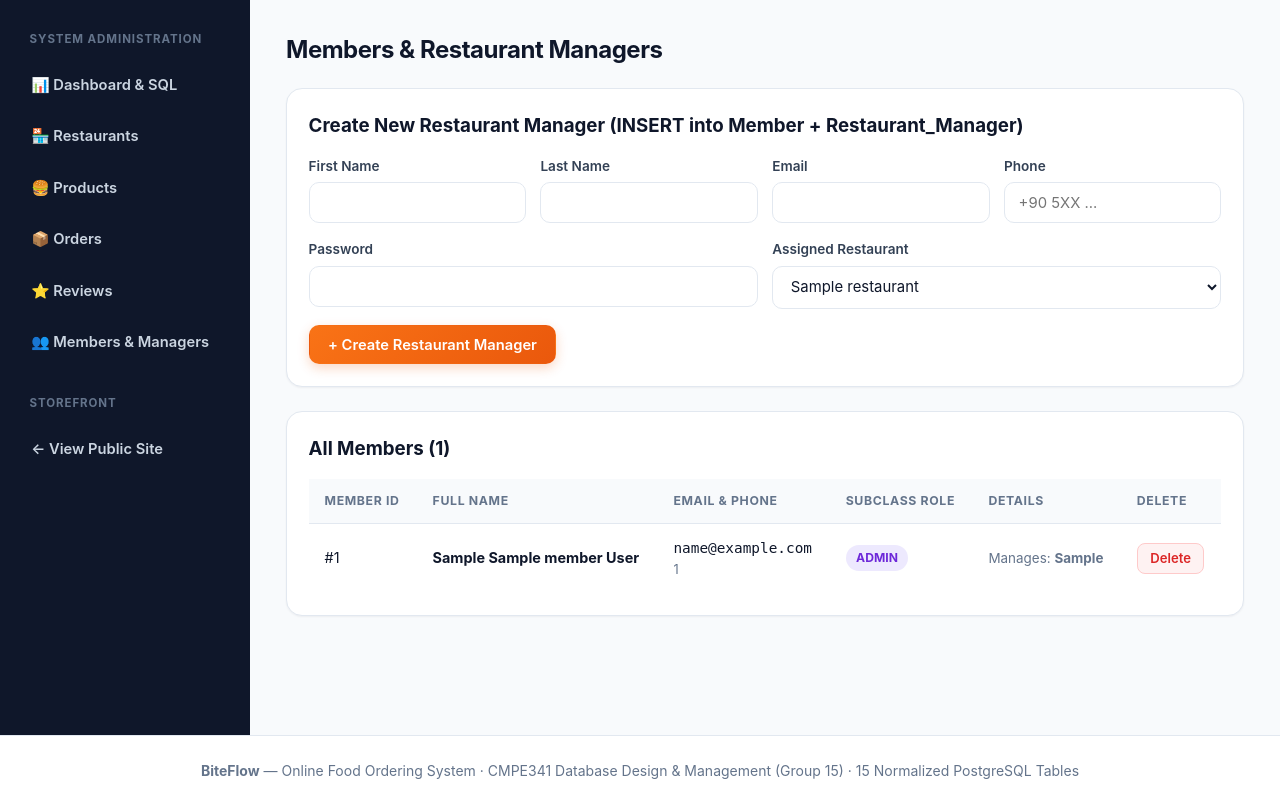
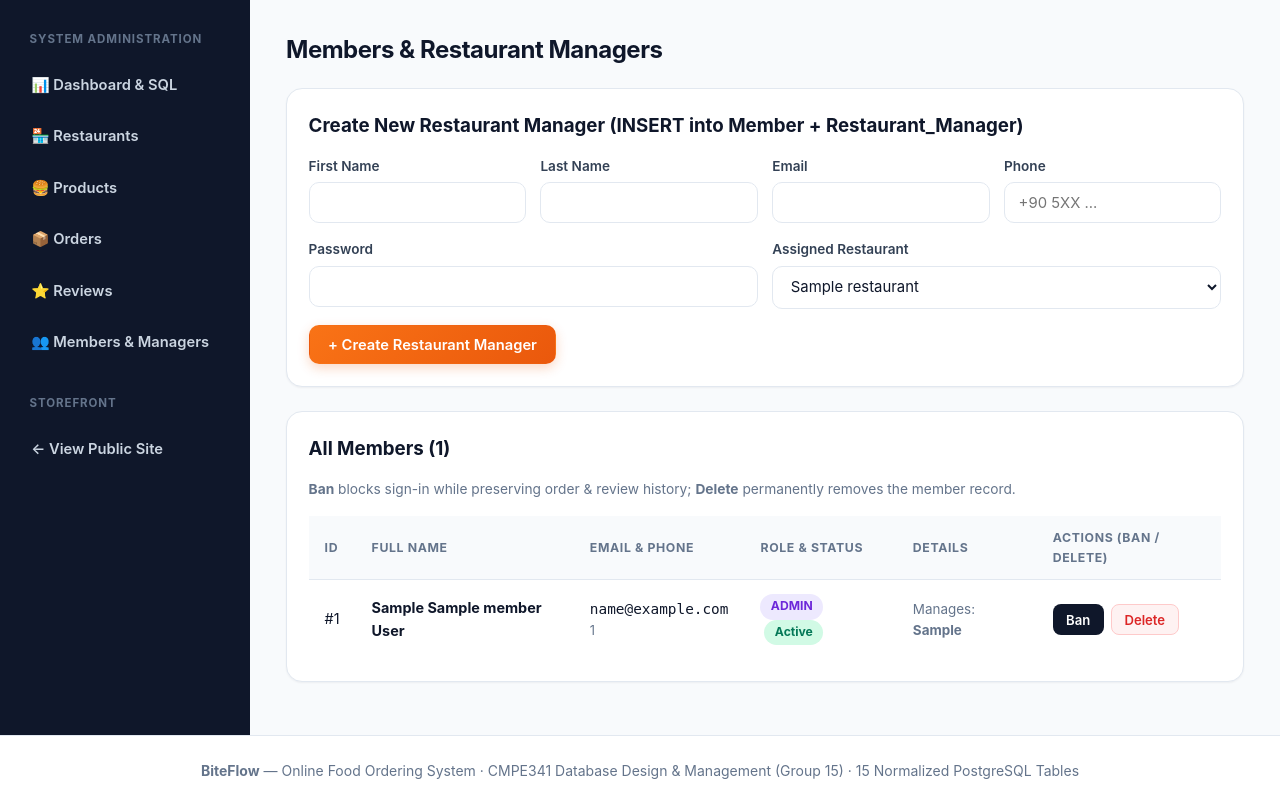
Before and after one commit to mertincircioglu/online-food-ordering-system-group-15, a FastAPI app: template app/templates/admin/members.html in a window 1280 px wide. Shown: the part 68-874 px from the top of the page. Run offline with FastAPI, Linux system fonts and the light colour scheme; the template is opened without the code that fills it: most values are stand-ins (such as "Sample title", 1, 10 or a date in 2020); some libraries are stand-ins or nearby versions.

Commit message:
Add Admin Ban/Unban member toggle and Manager Past Orders archive (no new entities)

```diff
--- a/app/auth.py
+++ b/app/auth.py
@@ -31,6 +31,7 @@ def get_current_user(request: Request):
             m.middle_name,
             m.last_name,
             m.phone_number,
+            m.is_banned,
             a.admin_id,
             rm.manager_id,
             rm.restaurant_id AS managed_restaurant_id,
@@ -54,6 +55,9 @@ def get_current_user(request: Request):
     )
     if not row:
         return None
+    if row["is_banned"]:
+        request.session.clear()
+        return None
     parts = [row["first_name"], row["middle_name"], row["last_name"]]
     row["full_name"] = " ".join(p for p in parts if p)
     return row
--- a/app/main.py
+++ b/app/main.py
@@ -140,7 +140,7 @@ def login_submit(
 ):
     member = fetch_one(
         """
-        SELECT m.member_id, m.email, m.first_name, m.last_name, m.password_hash,
+        SELECT m.member_id, m.email, m.first_name, m.last_name, m.password_hash, m.is_banned,
                CASE
                    WHEN a.admin_id IS NOT NULL THEN 'admin'
                    WHEN rm.manager_id IS NOT NULL THEN 'manager'
@@ -155,6 +155,10 @@ def login_submit(
     )
     if not member or not verify_password(password, member["password_hash"]):
         flash(request, "Invalid email or password.", "error")
+        return RedirectResponse("/login", status_code=303)
+
+    if member["is_banned"]:
+        flash(request, "This account has been banned by an administrator.", "error")
         return RedirectResponse("/login", status_code=303)
 
     request.session["member_id"] = member["member_id"]
@@ -1220,6 +1224,7 @@ def manager_orders(request: Request):
         LEFT  JOIN order_items oi ON o.order_id            = oi.order_id
         LEFT  JOIN product p      ON oi.product_id         = p.product_id
         WHERE o.restaurant_id = %s
+          AND o.order_status IN ('Order Confirmed', 'Preparing', 'On the way')
         GROUP BY o.order_id, m.first_name, m.last_name, m.phone_number, a.address_id
         ORDER BY o.order_date DESC
         """,
@@ -1232,6 +1237,40 @@ def manager_orders(request: Request):
     )
 
 
+@app.get("/manager/past-orders", response_class=HTMLResponse)
+def manager_past_orders(request: Request):
+    user, blocked = require_manager(request)
+    if blocked:
+        return blocked
+
+    orders = fetch_all(
+        """
+        SELECT
+            o.*,
+            m.first_name || ' ' || m.last_name AS customer_name,
+            m.phone_number                     AS customer_phone,
+            COALESCE(a.district || ', ' || a.neighborhood || ', ' || a.street, 'Self Pick-up') AS delivery_location,
+            STRING_AGG(p.product_name || ' × ' || oi.quantity, ', ' ORDER BY p.product_name) AS items_summary
+        FROM orders o
+        INNER JOIN customer c     ON o.customer_id         = c.customer_id
+        INNER JOIN member m       ON c.member_id           = m.member_id
+        LEFT  JOIN address a      ON o.delivery_address_id = a.address_id
+        LEFT  JOIN order_items oi ON o.order_id            = oi.order_id
+        LEFT  JOIN product p      ON oi.product_id         = p.product_id
+        WHERE o.restaurant_id = %s
+          AND o.order_status IN ('Delivered', 'Cancelled')
+        GROUP BY o.order_id, m.first_name, m.last_name, m.phone_number, a.address_id
+        ORDER BY o.order_date DESC
+        """,
+        (user["managed_restaurant_id"],),
+    )
+    return render(
+        request,
+        "manager/past_orders.html",
+        {"active_nav": "past_orders", "orders": orders},
+    )
+
+
 @app.post("/manager/orders/{order_id}/update")
 def manager_order_update(request: Request, order_id: int, order_status: str = Form(...)):
     user, blocked = require_manager(request)
@@ -1242,7 +1281,10 @@ def manager_order_update(request: Request, order_id: int, order_status: str = Fo
         "UPDATE orders SET order_status = %s WHERE order_id = %s AND restaurant_id = %s",
         (order_status, order_id, user["managed_restaurant_id"]),
     )
-    flash(request, f"Order #{order_id} moved to '{order_status}'.", "success")
+    if order_status in ("Delivered", "Cancelled"):
+        flash(request, f"Order #{order_id} marked as '{order_status}' and moved to Past Orders.", "success")
+    else:
+        flash(request, f"Order #{order_id} moved to '{order_status}'.", "success")
     return RedirectResponse("/manager/orders", status_code=303)
 
 
@@ -1719,7 +1761,7 @@ def admin_members(request: Request):
     members = fetch_all(
         """
         SELECT
-            m.member_id, m.email, m.first_name, m.middle_name, m.last_name, m.phone_number,
+            m.member_id, m.email, m.first_name, m.middle_name, m.last_name, m.phone_number, m.is_banned,
             CASE
                 WHEN a.admin_id IS NOT NULL THEN 'admin'
                 WHEN rm.manager_id IS NOT NULL THEN 'manager'
@@ -1779,6 +1821,24 @@ def admin_create_manager(
     return RedirectResponse("/admin/members", status_code=303)
 
 
+@app.post("/admin/members/{member_id}/toggle-ban")
+def admin_member_toggle_ban(request: Request, member_id: int):
+    user, blocked = require_admin(request)
+    if blocked:
+        return blocked
+    if member_id == user["member_id"]:
+        flash(request, "You cannot ban your own active admin account.", "warning")
+        return RedirectResponse("/admin/members", status_code=303)
+    row = fetch_one(
+        "UPDATE member SET is_banned = NOT is_banned WHERE member_id = %s RETURNING email, is_banned",
+        (member_id,),
+    )
+    if row:
+        state = "banned" if row["is_banned"] else "unbanned"
+        flash(request, f"Member '{row['email']}' has been {state}.", "warning" if row["is_banned"] else "success")
+    return RedirectResponse("/admin/members", status_code=303)
+
+
 @app.post("/admin/members/{member_id}/delete")
 def admin_member_delete(request: Request, member_id: int):
     user, blocked = require_admin(request)
--- a/app/templates/admin/members.html
+++ b/app/templates/admin/members.html
@@ -34,16 +34,19 @@
 <div class="card">
   <div class="card-body">
     <h3 style="margin:0 0 1rem;">All Members ({{ members | length }})</h3>
+    <p style="margin:0 0 1rem;font-size:0.86rem;color:var(--muted);">
+      <strong>Ban</strong> blocks sign-in while preserving order &amp; review history; <strong>Delete</strong> permanently removes the member record.
+    </p>
     <div class="table-wrap">
       <table>
         <thead>
           <tr>
-            <th>Member ID</th>
+            <th>ID</th>
             <th>Full Name</th>
             <th>Email &amp; Phone</th>
-            <th>Subclass Role</th>
+            <th>Role &amp; Status</th>
             <th>Details</th>
-            <th>Delete</th>
+            <th>Actions (BAN / DELETE)</th>
           </tr>
         </thead>
         <tbody>
@@ -55,7 +58,14 @@
                 <code>{{ m.email }}</code>
                 <div style="font-size:0.8rem;color:var(--muted);">{{ m.phone_number }}</div>
               </td>
-              <td><span class="badge badge-{{ m.role }}">{{ m.role | upper }}</span></td>
+              <td>
+                <span class="badge badge-{{ m.role }}">{{ m.role | upper }}</span>
+                {% if m.is_banned %}
+                  <span class="badge badge-inactive" style="margin-left:0.25rem;">BANNED</span>
+                {% else %}
+                  <span class="badge badge-active" style="margin-left:0.25rem;">Active</span>
+                {% endif %}
+              </td>
               <td style="font-size:0.84rem;color:var(--muted);">
                 {% if m.managed_restaurant %}Manages: <strong>{{ m.managed_restaurant }}</strong>
                 {% elif m.gender %}Gender: {{ m.gender }}
@@ -63,9 +73,18 @@
               </td>
               <td>
                 {% if m.member_id != user.member_id %}
-                  <form method="post" action="/admin/members/{{ m.member_id }}/delete" style="margin:0;">
-                    <button type="submit" class="btn btn-danger btn-sm" onclick="return confirm('Delete member {{ m.email }}?')">Delete</button>
-                  </form>
+                  <div class="inline-actions">
+                    <form method="post" action="/admin/members/{{ m.member_id }}/toggle-ban" style="margin:0;">
+                      {% if m.is_banned %}
+                        <button type="submit" class="btn btn-secondary btn-sm">Unban</button>
+                      {% else %}
+                        <button type="submit" class="btn btn-dark btn-sm" onclick="return confirm('Ban {{ m.email }}? They will be blocked from signing in.')">Ban</button>
+                      {% endif %}
+                    </form>
+                    <form method="post" action="/admin/members/{{ m.member_id }}/delete" style="margin:0;">
+                      <button type="submit" class="btn btn-danger btn-sm" onclick="return confirm('Permanently delete member {{ m.email }} and all their records?')">Delete</button>
+                    </form>
+                  </div>
                 {% else %}
                   <span style="font-size:0.8rem;color:var(--muted);">Current user</span>
                 {% endif %}
--- a/app/templates/manager/base_manager.html
+++ b/app/templates/manager/base_manager.html
@@ -9,6 +9,7 @@
     <a href="/manager" class="admin-nav-link {% if active_nav == 'overview' %}active{% endif %}">🏪 Restaurant &amp; Reviews</a>
     <a href="/manager/products" class="admin-nav-link {% if active_nav == 'products' %}active{% endif %}">🍔 Menu &amp; Discounts</a>
     <a href="/manager/orders" class="admin-nav-link {% if active_nav == 'orders' %}active{% endif %}">📦 Incoming Orders</a>
+    <a href="/manager/past-orders" class="admin-nav-link {% if active_nav == 'past_orders' %}active{% endif %}">📜 Past Orders</a>
     <div class="admin-sidebar-title" style="margin-top:1rem;">Storefront</div>
     <a href="/" class="admin-nav-link">← View Public Site</a>
   </aside>
--- a/db/init.sql
+++ b/db/init.sql
@@ -16,7 +16,8 @@ CREATE TABLE member (
     middle_name   VARCHAR(60),
     last_name     VARCHAR(60)  NOT NULL,
     password_hash TEXT         NOT NULL,
-    phone_number  VARCHAR(25)  NOT NULL
+    phone_number  VARCHAR(25)  NOT NULL,
+    is_banned     BOOLEAN      NOT NULL DEFAULT FALSE
 );
 
 -- ----------------------------------------------------------------------------
```
Also changed, not shown: app/templates/manager/orders.html (+7 -1 lines), app/templates/manager/past_orders.html (added, +55 -0 lines), docs/report-reference.md (+1 -1 lines), 1 other file.
